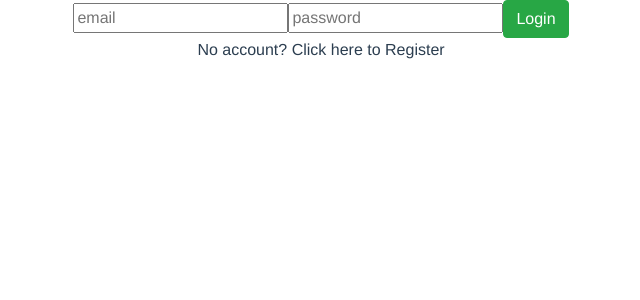
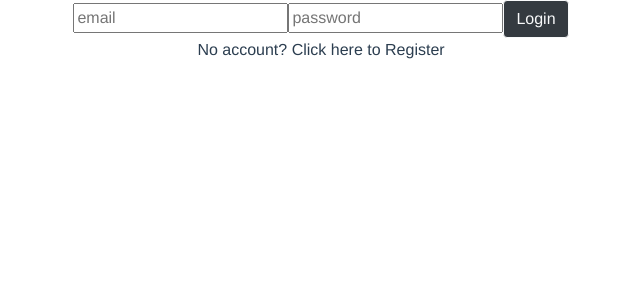
Before and after one commit to ZacharyTyler/Kanban, a Vue app in the folder client/: page /#/login in a window 1280 px wide. Shown: the top 300 px of the page, without its empty margins (319-959 px from the left). Built offline with nearby package versions, Linux system fonts and the light colour scheme; no server answers.

Commit message:
fixed <b> MAJOR</b> issue with login and register buttons

```diff
--- a/client/src/views/Login.vue
+++ b/client/src/views/Login.vue
@@ -3,13 +3,13 @@
     <form v-if="loginForm" @submit.prevent="loginUser">
       <input type="email" v-model="creds.email" placeholder="email" />
       <input type="password" v-model="creds.password" placeholder="password" />
-      <button class="btn btn-success" type="submit">Login</button>
+      <button class="btn btn-dark btn-outline-light" type="submit">Login</button>
     </form>
     <form v-else @submit.prevent="register">
       <input type="text" v-model="newUser.name" placeholder="name" />
       <input type="email" v-model="newUser.email" placeholder="email" />
       <input type="password" v-model="newUser.password" placeholder="password" />
-      <button class="btn btn-warning" type="submit">Create Account</button>
+      <button class="btn btn-outline-dark" type="submit">Create Account</button>
     </form>
     <div class="action" @click="loginForm = !loginForm">
       <p v-if="loginForm">No account? Click here to Register</p>
```
